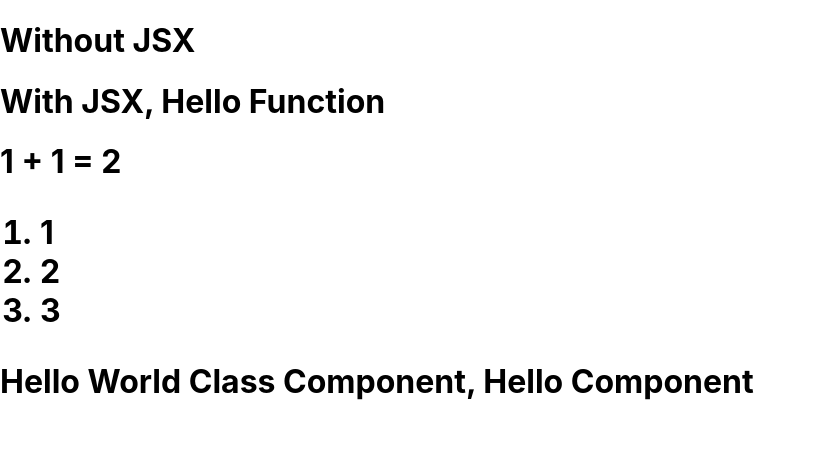
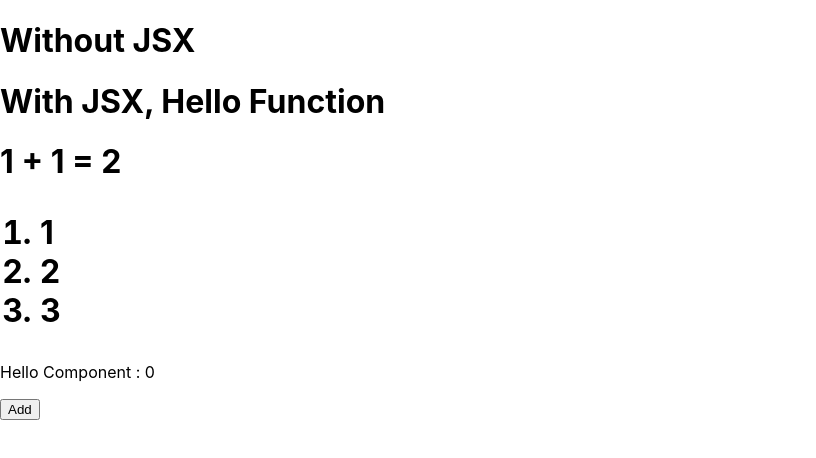
Before and after one commit to supawit60/eiei, a React (Create React App) app: page / in a window 1280 px wide. Shown: the top 458 px of the page, without its empty margins (0-816 px from the left). Built offline with nearby package versions, Linux system fonts and the light colour scheme.

Commit message:
Add Set state

```diff
--- a/src/index.js
+++ b/src/index.js
@@ -32,8 +32,28 @@ function Expresstion2() {
 // class //////////////////////////////////////////////
 // Class Component
 class HelloWorldComp extends React.Component {
+  constructor(props) {
+    super(props);
+    this.state = {
+      count: 0,
+      title: 'XX',
+      etc: '',
+    };
+  }
+
+  onAdd = () => {
+    this.setState({ count: this.state.count + 1 });
+  };
+
   render() {
-    return <h1>Hello World Class Component, {this.props.title}</h1>;
+    return (
+      <div>
+        <p>
+          {this.props.title} : {this.state.count}
+        </p>
+        <button onClick={this.onAdd}>Add</button>
+      </div>
+    );
   }
 }
 
```
